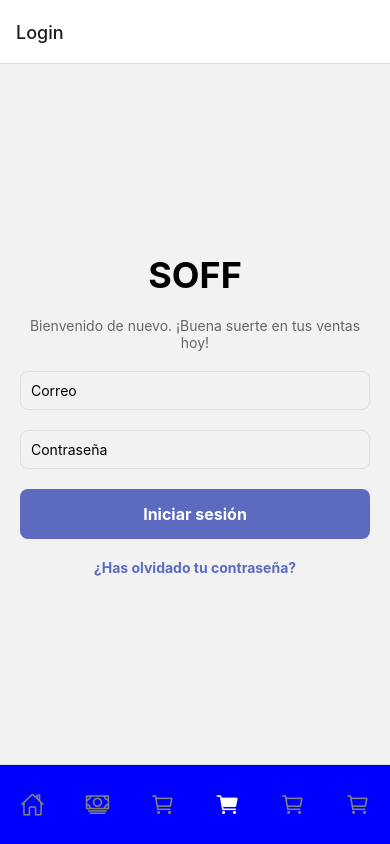
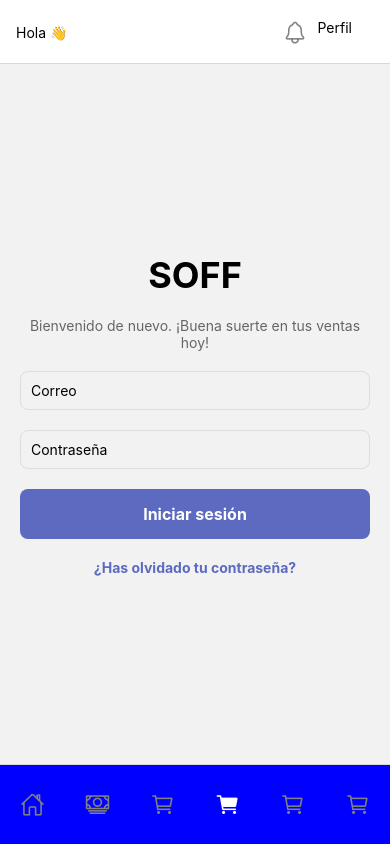
Before and after one commit to Carolinacr96/soff-mobile, a React Native app: screen /Login in a window 390 px wide. Built offline with nearby package versions, Linux system fonts and the light colour scheme; no server answers.

Commit message:
notifications

```diff
--- a/src/components/Main.tsx
+++ b/src/components/Main.tsx
@@ -10,7 +10,9 @@ import BoxDashboard from '../dashboard/components/table-dashboard/BoxDashboard';
 import FormLogin from '../auth/login/components/form/FormLogin'
 import FormRecovery from '../auth/recovery-password/components/form-recovery/FormRecovery'
 import FormConfirm from '../auth/confirm-recover/components/form-confirm/FormConfirm'
-
+import Navbar from './navbar/Navbar';
+import React from 'react';
+import { Notifications } from './notifications/components/table-notifications/Notifications';
 
 const Stack = createStackNavigator();
 const Tab = createBottomTabNavigator();
@@ -18,8 +20,8 @@ const Tab = createBottomTabNavigator();
 function ComprasStack() {
   return (
     <Stack.Navigator>
-      <Stack.Screen name="Compras" component={BoxPurchases}/>
-      <Stack.Screen name="SeeDetail" component={SeeDetail} options={{ title: 'Detalle' }}/>
+      <Stack.Screen name="Compras" component={BoxPurchases} options={{ headerShown: false }}/>
+      <Stack.Screen name="SeeDetail" component={SeeDetail} options={{ headerShown: false }}/>
     </Stack.Navigator>
   );
  }
@@ -27,7 +29,7 @@ function ComprasStack() {
  function LoginStack() {
   return (
     <Stack.Navigator>
-      <Stack.Screen name="Login" component={FormLogin}/>
+      <Stack.Screen name="Login" component={FormLogin} options={{ headerShown: false }}/>
     </Stack.Navigator>
   );
  }
@@ -35,7 +37,7 @@ function ComprasStack() {
  function ConfirmStack() {
   return (
     <Stack.Navigator>
-      <Stack.Screen name="Confirm" component={FormConfirm}/>
+      <Stack.Screen name="Confirm" component={FormConfirm} options={{ headerShown: false }}/>
     </Stack.Navigator>
   );
  }
@@ -43,7 +45,7 @@ function ComprasStack() {
  function RecoveryStack() {
   return (
     <Stack.Navigator>
-      <Stack.Screen name="Recovery" component={FormRecovery}/>
+      <Stack.Screen name="Recovery" component={FormRecovery} options={{ headerShown: false }}/>
     </Stack.Navigator>
   );
  }
@@ -51,15 +53,28 @@ function ComprasStack() {
  function SaleStack() {
   return (
     <Stack.Navigator>
-      <Stack.Screen name="Ventas" component={BoxSales}/>
-      <Stack.Screen name="SeeDetailSale" component={SeeDetailSale} options={{ title: 'Detalle' }}/>
+      <Stack.Screen name="Ventas" component={BoxSales} options={{ headerShown: false }}/>
+      <Stack.Screen name="SeeDetailSale" component={SeeDetailSale} options={{ headerShown: false }}/>
     </Stack.Navigator>
   );
  }
 
-export default function Main() {
- return (
-  <Tab.Navigator
+ export default function Main() {
+  return (
+    <Stack.Navigator>
+      <Stack.Screen
+        name="MainTabs"
+        component={MainTabs}
+        options={{ headerTitle: () => <Navbar />
+      }}
+      />
+      <Stack.Screen name="Notifications" component={Notifications} options={{title:'Notificaciones'}}/>
+    </Stack.Navigator>
+  );
+}
+
+ function MainTabs() {
+ return (<Tab.Navigator
   screenOptions={({ route }) => ({
     tabBarIcon: ({ focused, color, size }) => {
       let iconName;
@@ -103,13 +118,12 @@ export default function Main() {
     tabBarShowLabel: false,
   })}
   >
-  <Tab.Screen name="Dashboard" component={BoxDashboard} />
+  <Tab.Screen name="Dashboard" component={BoxDashboard} options={{ headerShown: false }}/>
   <Tab.Screen name="Ventas" component={SaleStack} options={{ headerShown: false }} />
   <Tab.Screen name="Compras" component={ComprasStack} options={{ headerShown: false }}/>
   <Tab.Screen name="Login" component={LoginStack} options={{ headerShown: false }}/>
   <Tab.Screen name="Recovery" component={RecoveryStack} options={{ headerShown: false }}/>
   <Tab.Screen name="Confirm" component={ConfirmStack} options={{ headerShown: false }}/>
   </Tab.Navigator>
-
  );
 }
--- /dev/null
+++ b/src/components/navbar/Navbar.tsx
@@ -0,0 +1,39 @@
+import { View, Text, StyleSheet } from "react-native";
+import Bell from "../notifications/components/bell/Bell";
+export default function Navbar(){
+    return(
+    <View style={styles.container} >
+        <View style={styles.flex1}>
+            <Text style={styles.text}>{`Hola 👋`}</Text>
+        </View>
+        <View style={styles.flex}>
+        <View style={styles.notification}>
+            <Bell />
+        </View>
+        <View >
+            <Text>Perfil</Text>
+        </View>
+    </View>
+   </View>
+    )
+}
+
+const styles = StyleSheet.create({
+    container:{
+        flexDirection:'row',
+        alignItems: 'center',
+    },
+    flex1:{
+        alignItems:'center',
+    },
+    flex:{
+        flexDirection:'row',
+        paddingLeft:215
+    },
+    text:{
+        fontWeight:'normal',
+    },
+    notification:{
+        paddingRight:10
+    }
+})
--- /dev/null
+++ b/src/components/notifications/components/RootStackParamListNotifications.ts
@@ -0,0 +1,9 @@
+import { StackNavigationProp } from '@react-navigation/stack';
+
+export type RootStackParamListNotifications = {
+ Bell: undefined;
+ Notifications: undefined;
+}
+
+export type BellNavigationProp = StackNavigationProp<RootStackParamListNotifications, 'Bell'>;
+export type NotificationsNavigationProp = StackNavigationProp<RootStackParamListNotifications, 'Notifications'>;
--- /dev/null
+++ b/src/components/notifications/components/bell/Bell.tsx
@@ -0,0 +1,27 @@
+import { RoutesApi } from '../../../../models/routes.models';
+import React, {useEffect, useState} from 'react'
+import { View, Text, TouchableOpacity, Modal, ScrollView } from 'react-native';
+import { Ionicons } from '@expo/vector-icons';
+import { useNavigation, RouteProp } from '@react-navigation/native';
+import { BellNavigationProp, NotificationsNavigationProp } from '../RootStackParamListNotifications';
+import { RootStackParamListNotifications } from '../RootStackParamListNotifications';
+
+// type BellRouteProp = RouteProp<RootStackParamListNotifications, 'Notificaciones'>;
+
+export default function Bell(){
+    // const navigation = useNavigation();
+    const navigation = useNavigation<NotificationsNavigationProp>();
+
+    const handleNotificationsClick = () => {
+        console.log('Clic en el icono de la campana'); // Agrega este log para depuración
+        navigation.navigate('Notifications');
+       };
+
+      return(
+        <View>
+            <TouchableOpacity onPress={handleNotificationsClick}>
+                <Ionicons name="ios-notifications-outline" size={25} color="gray" marginRight="10px"/>
+            </TouchableOpacity>
+        </View>
+      )
+}
--- /dev/null
+++ b/src/components/notifications/components/table-notifications/Notifications.tsx
@@ -0,0 +1,95 @@
+import { RouteProp } from '@react-navigation/native'
+import { RootStackParamListNotifications } from '../RootStackParamListNotifications';
+import { View, Text, ScrollView, StyleSheet } from 'react-native';
+import { RoutesApi } from '../../../../models/routes.models';
+import React, {useEffect, useState} from 'react'
+import { Ionicons } from '@expo/vector-icons';
+
+export const Notifications = () => {
+  const [suplies, setSuplies] = useState([])
+
+  const fetchGetSupplies = async () => {
+      const response = await fetch(RoutesApi.SUPPLIES)
+      const json = await response.json()
+      setSuplies(json)
+    }
+
+    useEffect(()=>{
+      fetchGetSupplies()
+    }, [])
+
+    console.log(suplies)
+    return <ScrollView>
+    <View style={styles.container}>
+      {
+        suplies.map((supply) => {
+          if (
+            supply.quantity_stock <= 5000 &&
+            supply.quantity_stock > 0 &&
+            supply.unit_measure === 'Gramos' &&
+            supply.status
+          ) {
+            return (
+              <View key={supply.id} style={styles.box}>
+                <Ionicons name='alert-circle-outline' size={24} color='yellow' />
+                <View style={styles.flex}>
+                  <Text style={styles.text}>{supply.name}:</Text>
+                  <Text>Este insumo está cerca de terminarse. Quedan {supply.quantity_stock} gr</Text>
+                </View>
+              </View>
+            );
+          } if (
+            supply.quantity_stock <= 40 &&
+            supply.quantity_stock > 0 &&
+            supply.unit_measure === 'Unidades' &&
+            supply.status
+          ) {
+            return (
+              <View key={supply.id} style={styles.box}>
+                <Ionicons name='alert-circle-outline' size={24} color='yellow' />
+                <View style={styles.flex}>
+                  <Text style={styles.text}>{supply.name}:</Text>
+                  <Text>Este insumo está cerca de terminarse. Quedan {supply.quantity_stock} unidades</Text>
+                </View>
+              </View>
+            );
+          } if (supply.quantity_stock === 0 && supply.status) {
+            return (
+              <View key={supply.id} style={styles.box}>
+                <Ionicons name='remove-circle-outline' size={24} color='red' />
+                <View style={styles.flex}>
+                  <Text style={styles.text}>{supply.name}:</Text>
+                  <Text>Este insumo no está disponible, recuerda comprar.</Text>
+                </View>
+              </View>
+            );
+          }
+        })
+      }
+    </View>
+  </ScrollView>
+  }
+
+  const styles = StyleSheet.create({
+    container: {
+      flex: 1,
+      backgroundColor: '#fff',
+      padding:10
+    },
+    box :{
+      padding:10,
+      width:'100%',
+      height:'auto',
+      paddingBottom: 10,
+      flexDirection:"row"
+    },
+    text:{
+      fontSize: 12,
+      fontWeight: 'bold',
+    },
+    flex:{
+      width:'100%',
+      paddingLeft:10,
+      paddingRight:20
+    }
+  })
```
